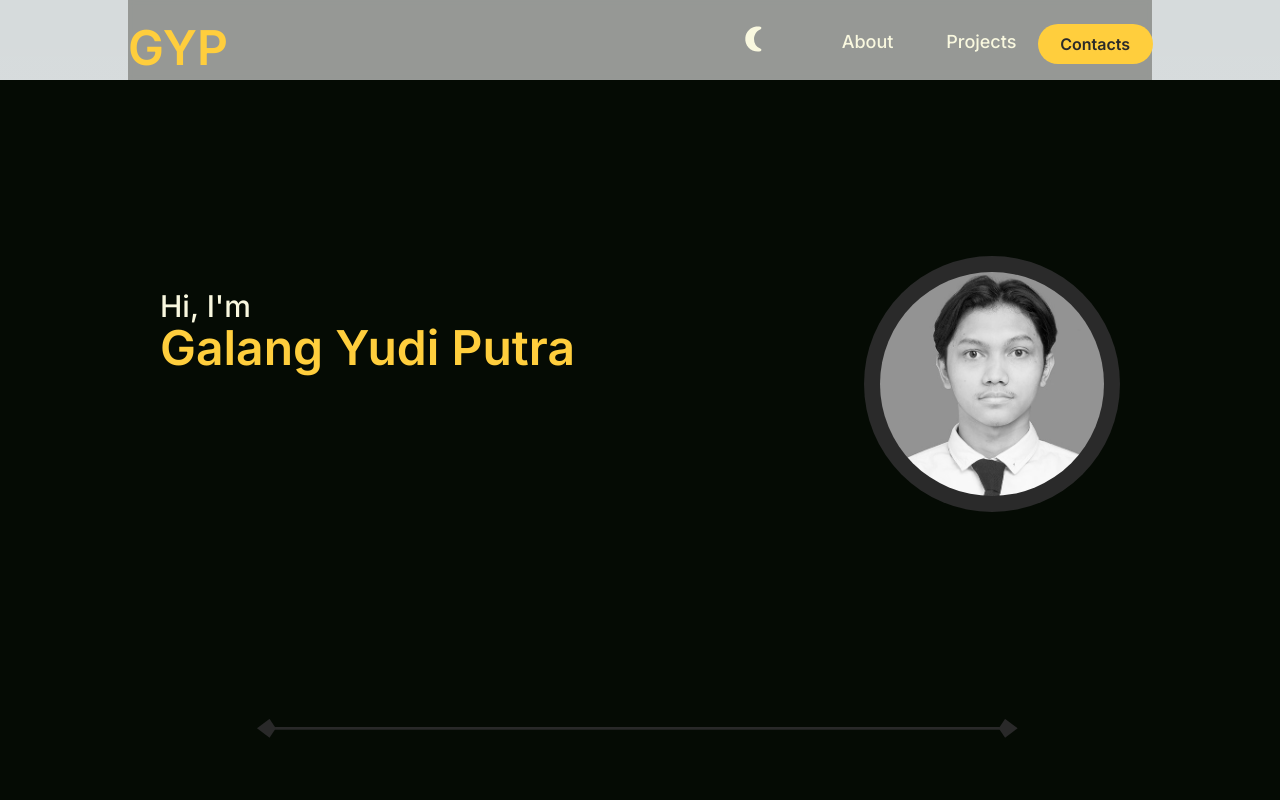
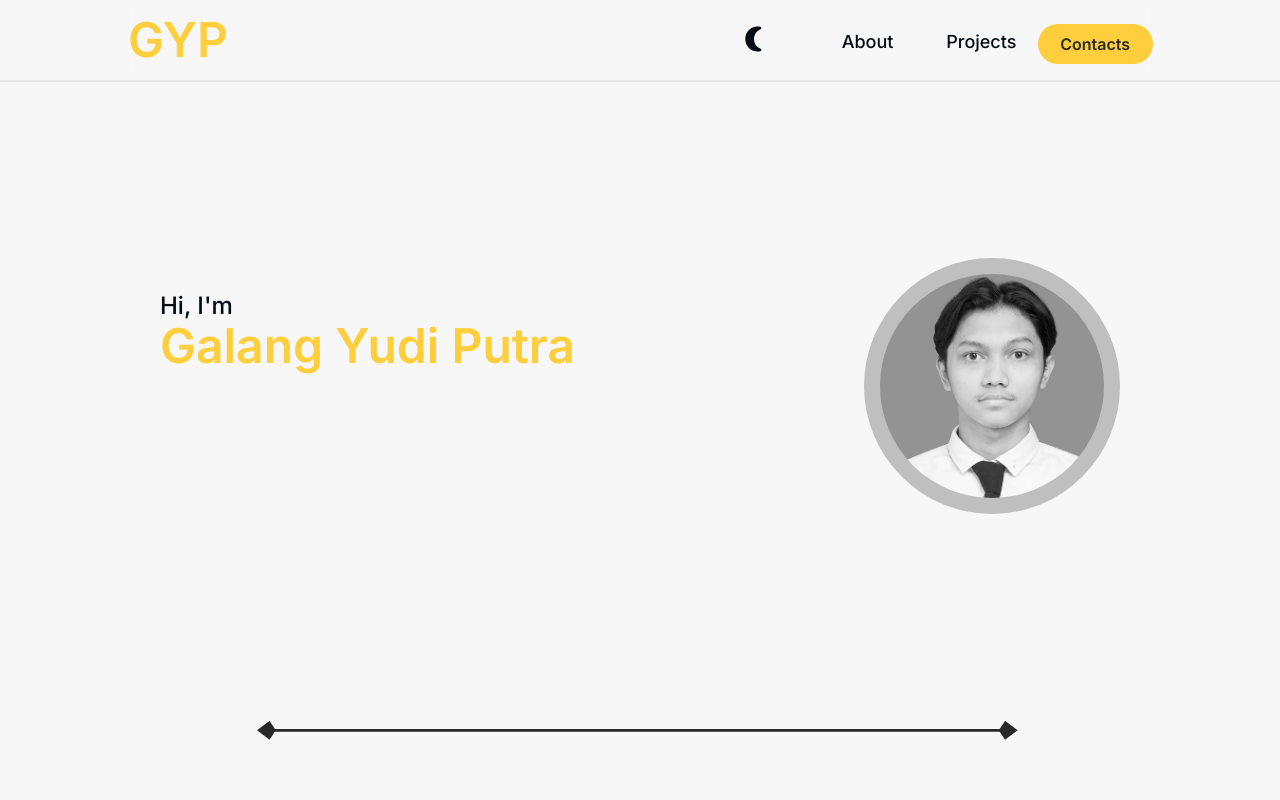
Before and after one commit to galangyp11/Web-Profile, a Next.js app: page / in a window 1280 px wide. Both pictures are taken after a click on the icon 753 px from the left and 39 px from the top of the page. Shown: the top 800 px of the page. Built offline with nearby package versions, Linux system fonts and the light colour scheme.

Commit message:
tambahin light mode text bg

```diff
--- a/app/Contents/Contents.tsx
+++ b/app/Contents/Contents.tsx
@@ -6,13 +6,21 @@ import Contacts from "../Contacts/Contacts";
 
 import Image from "next/image";
 import garisHome from "../Image/garis-home.svg";
+import { ThemeColorType } from "../page";
 
-export default function Contents() {
+type SetThemeColorType = {
+  themeColor: ThemeColorType;
+};
+export default function Contents({ themeColor }: SetThemeColorType) {
   return (
-    <div className="sm:overflow-x-hidden bg-bgHome ">
+    <div
+      className={`${
+        themeColor.status === true ? `bg-bgHome` : `bg-bgLight`
+      }sm:overflow-x-hidden`}
+    >
       <div className="container flex h-fit sm:min-h-screen md:max-w-5xl sm:max-w-4xl px-8 flex-col items-center justify-between md:container sm:mx-auto">
         <div className="w-full h-full ">
-          <HomePage />
+          <HomePage themeColor={themeColor} />
         </div>
         <div className="h-4 md:w-full md:p-0 md:h-0 my-4">
           <Image src={garisHome} alt="garis pembatas" />
@@ -21,7 +29,7 @@ export default function Contents() {
           className="w-full md:h-screen py-36 sm:py-0 h-fit sm:h-full flex align-center items-center"
           id="about"
         >
-          <About />
+          <About themeColor={themeColor} />
         </div>
         <div className="h-4 md:w-full md:p-0 md:h-0 my-4 md:mb-6">
           <Image src={garisHome} alt="garis pembatas" />
@@ -30,7 +38,7 @@ export default function Contents() {
           className="w-full h-fit my-16 py-36 sm:py-0 sm:my-10 flex align-center items-center"
           id="projects"
         >
-          <Projects />
+          <Projects themeColor={themeColor} />
         </div>
         <div className="h-4 md:w-full md:p-0 md:h-0 my-4 md:mb-6">
           <Image src={garisHome} alt="garis pembatas" />
@@ -39,7 +47,7 @@ export default function Contents() {
           className="w-full md:h-screen py-36 sm:py-0 h-fit sm:h-full flex align-center items-center"
           id="contacts"
         >
-          <Contacts />
+          <Contacts themeColor={themeColor} />
         </div>
       </div>
     </div>
--- a/app/Homepage/homepage.tsx
+++ b/app/Homepage/homepage.tsx
@@ -1,16 +1,33 @@
 import React from "react";
 import foto from "../Image/foto-galang.jpg";
 import Image from "next/image";
+import { ThemeColorType } from "../page";
 
-export default function Homepage() {
+type SetThemeColorType = {
+  themeColor: ThemeColorType;
+};
+
+export default function Homepage({ themeColor }: SetThemeColorType) {
   return (
     <div className=" sm:grid sm:grid-cols-2 flex flex-col h-full sm:py-24">
       <div className="sm:block hidden w-full h-full sm:py-28 ">
-        <p className="text-warna2 text-3xl font-medium">Hi, I&apos;m</p>
+        <p
+          className={`${
+            themeColor.status === true ? `text-warna2` : `text-warna5`
+          } text-2xl font-medium`}
+        >
+          Hi, I&apos;m
+        </p>
         <p className="text-warna1 text-5xl font-semibold">Galang Yudi Putra</p>
       </div>
       <div className="sm:flex hidden w-full h-full justify-end py-[5rem]">
-        <div className="w-[16rem] h-[16rem] rounded-full bg-warna3 p-4">
+        <div
+          className={`${
+            themeColor.status === true ? `bg-warna3` : `bg-warna6`
+          } w-[16rem] h-[16rem] rounded-full p-4`}
+
+          //className="w-[16rem] h-[16rem] rounded-full p-4 bg-warna3"
+        >
           <Image
             src={foto}
             width={400}
@@ -32,7 +49,13 @@ export default function Homepage() {
         </div>
       </div>
       <div className="sm:hidden sm:py-28 mx-auto">
-        <p className="text-warna2 text-2xl font-medium">Hi, I&apos;m</p>
+        <p
+          className={`${
+            themeColor.status === true ? `text-warna2` : `text-warna5`
+          }text-2xl font-medium`}
+        >
+          Hi, I&apos;m
+        </p>
         <p className="text-warna1 text-3xl font-semibold">Galang Yudi Putra</p>
       </div>
     </div>
--- a/app/Navbar/navbar.tsx
+++ b/app/Navbar/navbar.tsx
@@ -24,17 +24,23 @@ export default function Navbar({
 
   const handleTheme = () => {
     setThemeColor({ status: !themeColor.status });
+    setIsOpen(!isOpen);
     console.log(themeColor);
   };
   return (
     <div
-      className={`${
-        themeColor.status === true ? `bg-bgHome/30` : `bg-bgLight/60`
+      className={
+        themeColor.status === true
+          ? `bg-bgHome/30`
+          : `bg-bgLight/30 border-b-2 border-warna6/30`
       }
-            grid sm:grid-cols-9 grid-cols-2 w-full h-20 p-6 sm:px-0 backdrop-blur-sm
+    >
+      <div
+        className={`
+      md:max-w-5xl sm:max-w-4xl md:container sm:mx-auto grid sm:grid-cols-9 grid-cols-2 w-full h-20 p-6 sm:px-0 backdrop-blur-sm
       `}
       >
-      <div className="sm:col-span-5 col-span-1">
+        <div className="sm:col-span-5 col-span-1 -mt-2">
           <Link
             href="/"
             onClick={() => setIsOpen(false)}
@@ -54,16 +60,18 @@ export default function Navbar({
           ) : (
             <MdNightlightRound
               size="30"
-            color="#F9F8DF"
+              color="#040D12"
               onClick={handleTheme}
-            className="cursor-pointer"
+              className="cursor-pointer hover:drop-shadow-md"
             />
           )}
         </div>
         <div className="sm:flex sm:justify-center sm:block sm:col-span-1 hidden">
           <Link
             href="#about"
-          className="text-center font-medium text-lg text-warna4 cursor-pointer py-1"
+            className={`${
+              themeColor.status === true ? `text-warna4` : `text-warna5`
+            } text-center font-medium text-lg cursor-pointer py-1`}
           >
             About
           </Link>
@@ -71,7 +79,9 @@ export default function Navbar({
         <div className="sm:block hidden sm:flex sm:justify-center">
           <Link
             href="#projects"
-          className="text-center font-medium text-lg text-warna4 cursor-pointer py-1"
+            className={`${
+              themeColor.status === true ? `text-warna4` : `text-warna5`
+            } text-center font-medium text-lg cursor-pointer py-1`}
           >
             Projects
           </Link>
@@ -100,13 +110,32 @@ export default function Navbar({
               />
             ) : (
               <div className="w-full h-full">
+                <div className="grid grid-cols-3">
+                  <div className="flex justify-end col-span-2">
+                    {themeColor.status === true ? (
+                      <MdLightMode
+                        size="30"
+                        color="black"
+                        onClick={handleTheme}
+                        className="cursor-pointer"
+                      />
+                    ) : (
+                      <MdNightlightRound
+                        size="30"
+                        color="black"
+                        onClick={handleTheme}
+                        className="cursor-pointer hover:drop-shadow-md"
+                      />
+                    )}
+                  </div>
                   <div className="flex justify-end">
                     <HiX
                       color="black"
-                  size="25px"
+                      size="30px"
                       className="active:animate-spin"
                       onClick={handleMenu}
                     />
+                  </div>
                 </div>
                 <ul className="list-none text-lg font-semibold text-bgHome divide-y-2 divide-warna3/25 w-full ">
                   <li className="py-2">
@@ -115,12 +144,20 @@ export default function Navbar({
                     </Link>
                   </li>
                   <li className="py-2">
-                  <Link href="#projects" className="py-2" onClick={handleMenu}>
+                    <Link
+                      href="#projects"
+                      className="py-2"
+                      onClick={handleMenu}
+                    >
                       Projects
                     </Link>
                   </li>
                   <li className="py-2">
-                  <Link href="#contacts" className="py-2" onClick={handleMenu}>
+                    <Link
+                      href="#contacts"
+                      className="py-2"
+                      onClick={handleMenu}
+                    >
                       Contacts
                     </Link>
                   </li>
@@ -130,5 +167,6 @@ export default function Navbar({
           </div>
         </div>
       </div>
+    </div>
   );
 }
--- a/app/Projects/Project components/Project-TopUpDmML.tsx
+++ b/app/Projects/Project components/Project-TopUpDmML.tsx
@@ -1,13 +1,22 @@
 import React from "react";
+import { ThemeColorType } from "../../page";
 
-export default function ProjectTopUpDmML() {
+type SetThemeColorType = {
+  themeColor: ThemeColorType;
+};
+
+export default function ProjectTopUpDmML({ themeColor }: SetThemeColorType) {
   return (
     <div className="sm:grid sm:grid-cols-5 h-fit ">
       <div className=" sm:col-span-2 h-fit w-full">
         <p className="text-warna1 text-2xl font-semibold sm:mb-4">
           Website Top Up Diamonds Mobile Legends
         </p>
-        <p className="text-warna4 hidden sm:block">
+        <p
+          className={`${
+            themeColor.status === true ? `text-warna4` : `text-warna5`
+          } hidden sm:block`}
+        >
           Sebuah website untuk melakukan top up diamonds pada game Mobile
           Legends. Dibuat menggunakan React JS + Bootstrap, terintegrasi dengan
           <a
--- a/app/Projects/Projects.tsx
+++ b/app/Projects/Projects.tsx
@@ -5,8 +5,13 @@ import ProjectTopUpDmML from "./Project components/Project-TopUpDmML";
 import React from "react";
 import Link from "next/link";
 import { BiLeftArrow, BiRightArrow } from "react-icons/bi";
+import { ThemeColorType } from "../page";
 
-export default function Projects() {
+type SetThemeColorType = {
+  themeColor: ThemeColorType;
+};
+
+export default function Projects({ themeColor }: SetThemeColorType) {
   return (
     <div className="grid grid-rows-4 gap-12">
       <div className="flex justify-center items-center">
@@ -25,13 +30,13 @@ export default function Projects() {
         </div>
       </div>
       <div>
-        <ProjectBDI />
+        <ProjectBDI themeColor={themeColor} />
       </div>
       <div>
-        <ProjectSKW />
+        <ProjectSKW themeColor={themeColor} />
       </div>
       <div>
-        <ProjectTopUpDmML />
+        <ProjectTopUpDmML themeColor={themeColor} />
       </div>
       <div className="flex justify-center">
         <p className="text-sm text-warna2">
--- a/app/page.tsx
+++ b/app/page.tsx
@@ -1,7 +1,7 @@
 // import Navbar from "./Navbar/Navbar(CSR)";
 "use client";
 
-import React, { useState } from "react";
+import React, { useEffect, useState } from "react";
 import Contents from "./Contents/Contents";
 import Navbar from "./Navbar/navbar";
 
@@ -14,13 +14,17 @@ export default function Home() {
     status: true,
   });
 
+  useEffect(() => {
+    console.log("pagetsx" + themeColor.status);
+  }, [themeColor]);
+
   return (
-    <div>
-      <div className="sticky top-0 md:max-w-5xl sm:max-w-4xl md:container sm:mx-auto container bg-bgHome ">
+    <div className={themeColor.status === true ? `bg-bgHome` : `bg-bgLight`}>
+      <div className="sticky top-0">
         <Navbar setThemeColor={setThemeColor} themeColor={themeColor} />
       </div>
       <div>
-        <Contents />
+        <Contents themeColor={themeColor} />
       </div>
     </div>
   );
--- a/tailwind.config.ts
+++ b/tailwind.config.ts
@@ -13,6 +13,8 @@ const config: Config = {
       warna2: "#f9f8df",
       warna3: "#2A2A2A",
       warna4: "#F9F8DF",
+      warna5: "#040D12",
+      warna6: "#bfbfbf",
       bgLight: "#F7F7F7",
     },
     extend: {
```
Also changed, not shown: app/About/about.tsx (+11 -2 lines), app/Contacts/Contacts.tsx (+56 -10 lines), app/Projects/Project components/Project-BDI.tsx (+11 -2 lines), app/Projects/Project components/Project-SKW.tsx (+11 -2 lines). Lines whose indentation alone changed are shown as unchanged.
